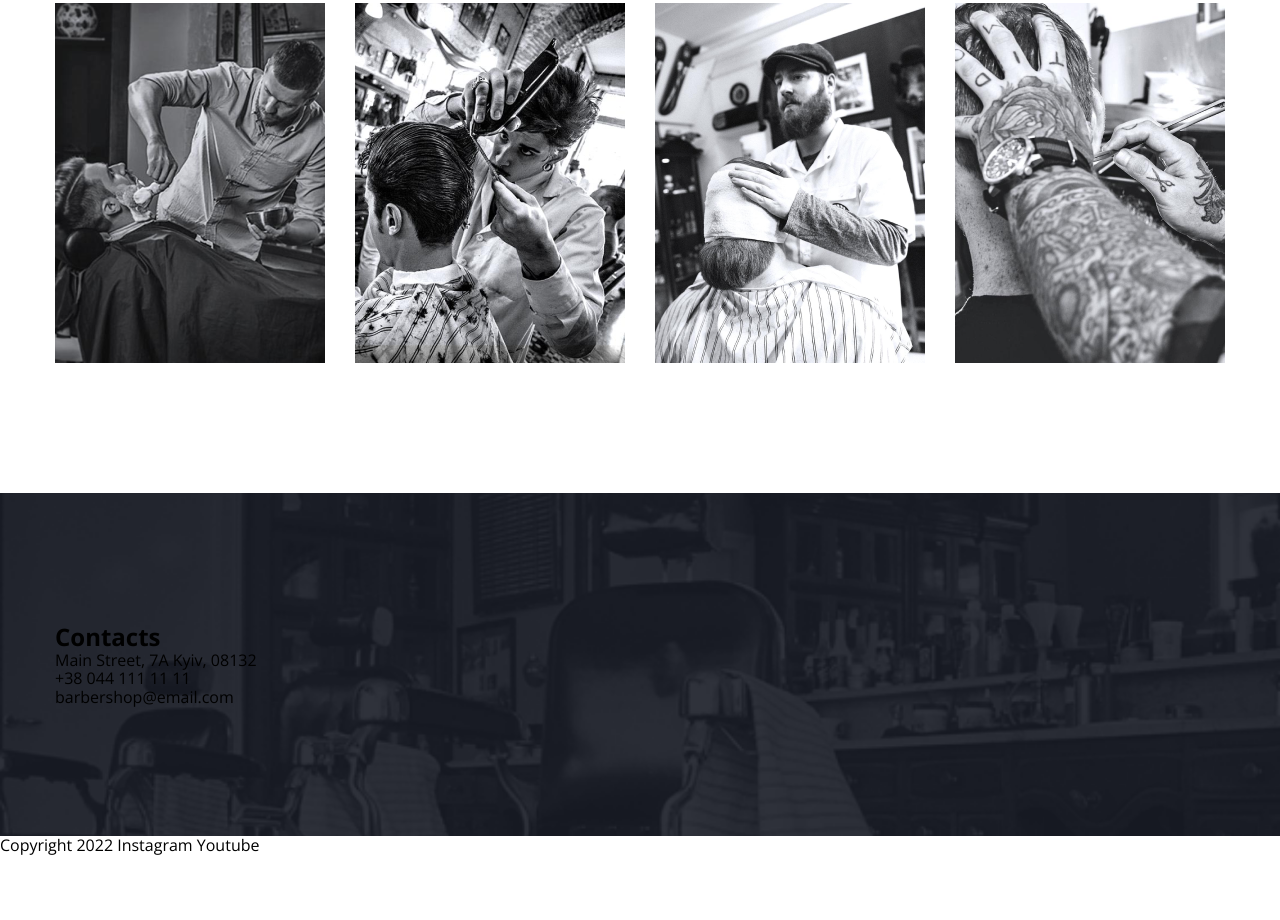
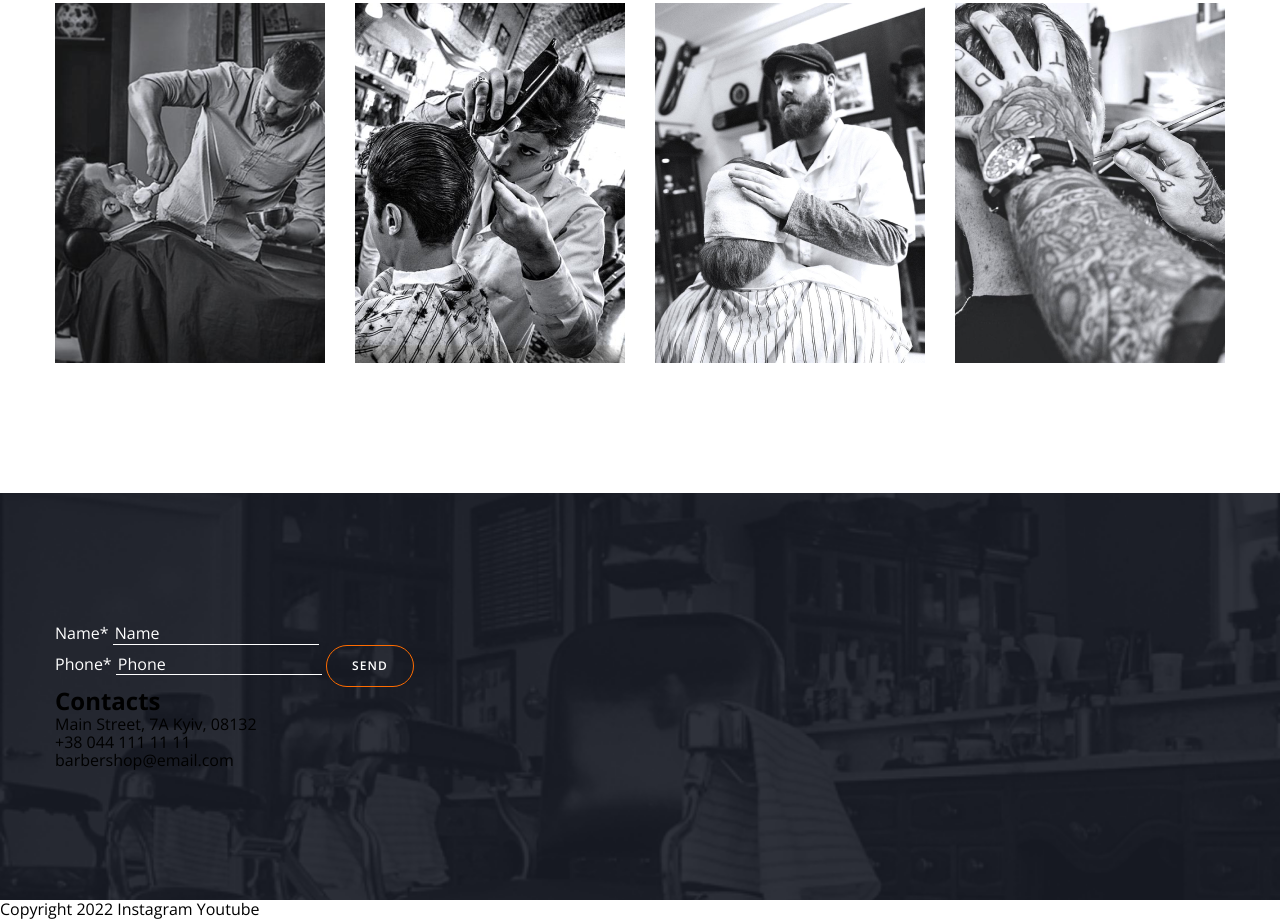
Before and after one commit to SorinGoit/Barbershop, a plain HTML site: page index.html in a window 1280 px wide. Shown: the part 3570-4490 px from the top of the page. Before the commit the page ends 4426 px from the top, so only its background shows below. Drawn offline with nearby package versions, Linux system fonts and the light colour scheme.

Commit message:
Add form inputs

```diff
--- a/css/styles.css
+++ b/css/styles.css
@@ -325,6 +325,7 @@ body {
   line-height: 22px;
   top: -24px;
 }
+
 .barbers-section {
   background: #f7f7f7;
 }
@@ -354,6 +355,23 @@ body {
   letter-spacing: 0.02em;
   text-align: center;
   color: var(--primary-color);
+}
+
+.contact-form .form-input {
+  background: transparent;
+  border: none;
+  border-bottom: 1px solid var(--text-white);
+  border-left: none;
+  color: var(--text-white);
+  outline: none;
+}
+
+.form-input::placeholder {
+  color: var(--text-white);
+}
+
+.form-label {
+  color: var(--text-white);
 }
 
 .services-section {
--- a/index.html
+++ b/index.html
@@ -330,7 +330,7 @@
           </ul>
         </div>
       </section>
-
+      <!-- Carousel Section -->
       <section class="services-carousel-section section">
         <div class="container">
           <div class="section-subtitle-container">
@@ -348,8 +348,38 @@
           </ul>
         </div>
       </section>
+      <!-- Contact Section -->
       <section class="contact-section section">
         <div class="container">
+          <form name="contact_form" autocomplete="on" class="contact-form">
+            <div class="input-container">
+              <label class="form-label">
+                Name*
+                <input
+                  class="form-input"
+                  type="text"
+                  id="name"
+                  name="name"
+                  required
+                  placeholder="Name"
+                />
+              </label>
+            </div>
+            <label for="phone" class="form-label">
+              Phone*
+              <input
+                class="form-input"
+                type="tel"
+                id="phone"
+                name="phone"
+                placeholder="Phone"
+                required
+              />
+            </label>
+
+            <button type="submit" class="primary-button">SEND</button>
+          </form>
+          <div>
             <h2>Contacts</h2>
             <address>
               Main Street, 7A Kyiv, 08132 <br />
@@ -358,6 +388,7 @@
 
               barbershop@email.com<br />
             </address>
+          </div>
         </div>
       </section>
     </main>
```
Lines whose indentation alone changed are shown as unchanged.
